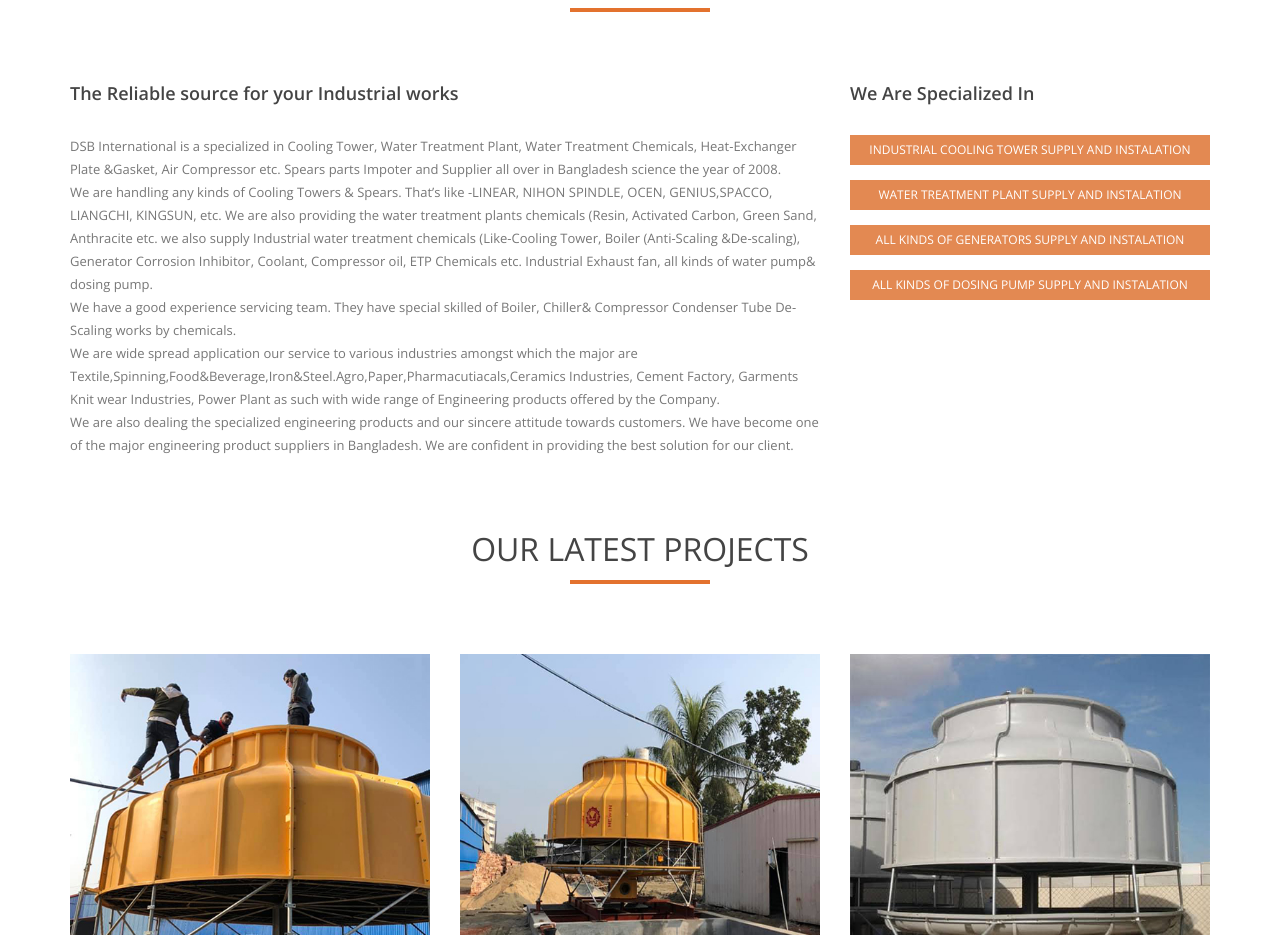
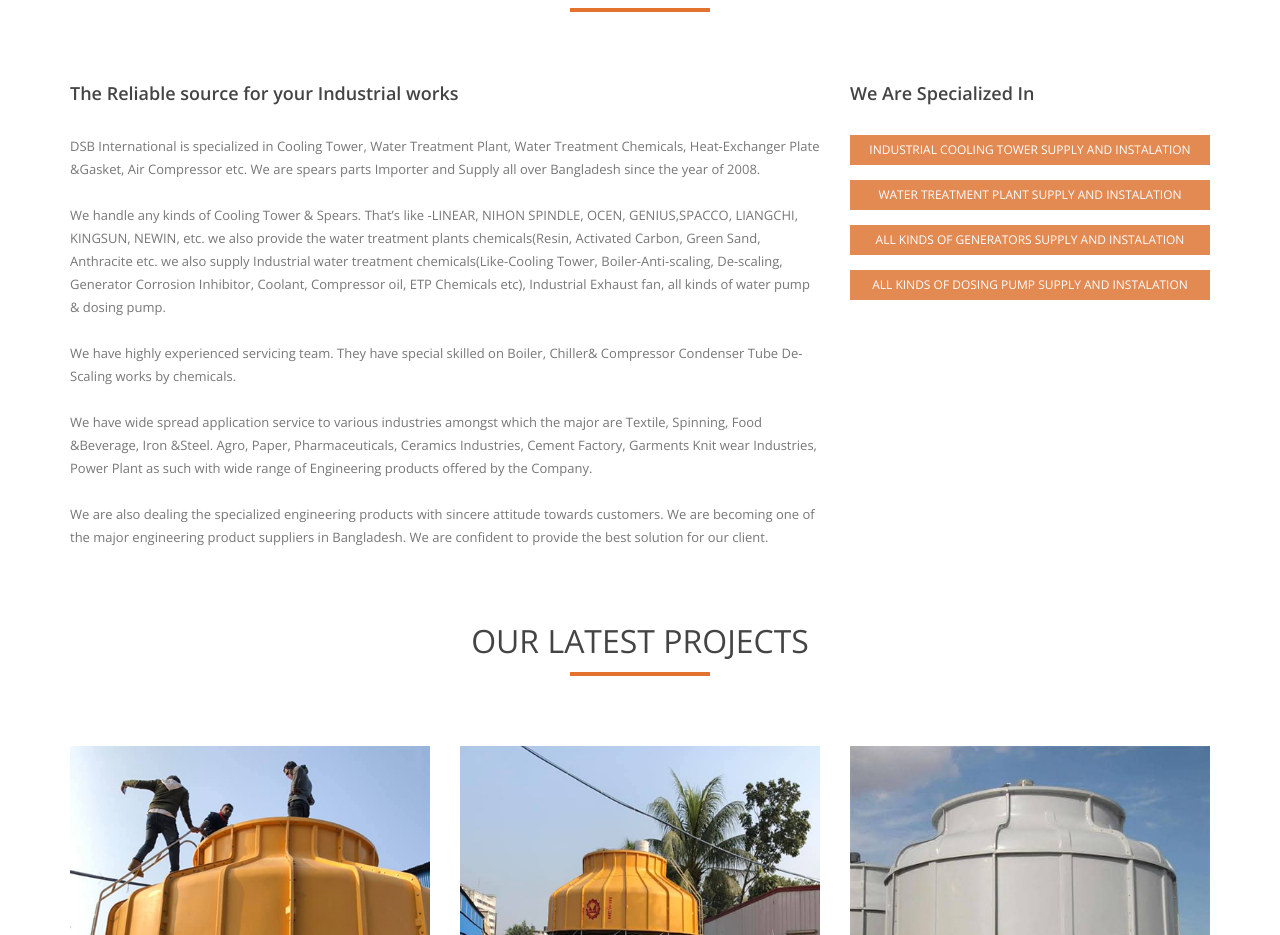
Before and after one commit to Sarker99/dsbbd.org, a plain HTML site: page index.html in a window 1280 px wide. Shown: the part 3060-3995 px from the top of the page. Drawn offline with nearby package versions, Linux system fonts and the light colour scheme; some packages are replaced by stand-ins of ours; a web font is replaced by a local one.

Commit message:
Update index.html

```diff
--- a/index.html
+++ b/index.html
@@ -423,19 +423,13 @@
             <div class="row">
                 <div class="col-md-8">
                     <h4 class="widget-title">The Reliable source for your Industrial works</h4>
-                    <p>  <b>DSB International</b> is a specialized in Cooling Tower, Water Treatment Plant, Water Treatment Chemicals, Heat-Exchanger Plate &Gasket, Air Compressor etc. Spears parts Impoter and Supplier all over in Bangladesh science the year of 2008.                                                              </p>
+                    <p> DSB International is specialized in Cooling Tower, Water Treatment Plant, Water Treatment Chemicals, Heat-Exchanger Plate &Gasket, Air Compressor etc. We are spears parts Importer and Supply all over Bangladesh since the year of 2008.<br><br>
 
+We handle any kinds of Cooling Tower & Spears. That’s like -LINEAR, NIHON SPINDLE, OCEN, GENIUS,SPACCO, LIANGCHI, KINGSUN, NEWIN, etc. we also provide the water treatment plants chemicals(Resin, Activated Carbon, Green Sand, Anthracite etc. we also supply Industrial water treatment chemicals(Like-Cooling Tower, Boiler-Anti-scaling, De-scaling, Generator Corrosion Inhibitor, Coolant, Compressor oil, ETP Chemicals etc), Industrial Exhaust fan, all kinds of water pump & dosing pump.<br><br>
+We have highly experienced servicing team. They have special skilled on Boiler, Chiller& Compressor Condenser Tube De-Scaling works by chemicals.<br><br>
+We have wide spread application service to various industries amongst which the major are Textile, Spinning, Food &Beverage, Iron &Steel. Agro, Paper, Pharmaceuticals, Ceramics Industries, Cement Factory, Garments Knit wear Industries, Power Plant as such with wide range of Engineering products offered by the Company.<br><br>
 
-<p>We are handling any kinds of Cooling Towers & Spears. That’s like -LINEAR, NIHON SPINDLE, OCEN, GENIUS,SPACCO, LIANGCHI, KINGSUN, etc.  We are also providing the water treatment plants chemicals (Resin, Activated Carbon, Green Sand, Anthracite etc. we also supply Industrial water treatment chemicals (Like-Cooling Tower, Boiler (Anti-Scaling &De-scaling), Generator Corrosion Inhibitor, Coolant, Compressor oil, ETP Chemicals etc. Industrial Exhaust fan, all kinds of water pump& dosing pump.                                                                                                                                                                       </p>
-
-
-<p>We have a good experience servicing team. They have special skilled of Boiler, Chiller& Compressor Condenser Tube De-Scaling works by chemicals.                 </p>
-
-
-<p>We are wide spread application our service to various industries amongst which the major are Textile,Spinning,Food&Beverage,Iron&Steel.Agro,Paper,Pharmacutiacals,Ceramics Industries, Cement Factory, Garments Knit wear Industries, Power Plant as such with wide range of Engineering products offered by the Company.                                                                                                               </p>
-
-
-<p>We are also dealing the specialized engineering products and our sincere attitude towards customers. We have become one of the major engineering product suppliers in Bangladesh. We are confident in providing the best solution for our client.
+We are also dealing the specialized engineering products with sincere attitude towards customers. We are becoming one of the major engineering product suppliers in Bangladesh. We are confident to provide the best solution for our client.
 </p>
                 </div> <!-- /.col-md-3 -->
                 <div class="col-md-4 our-skills">
```
